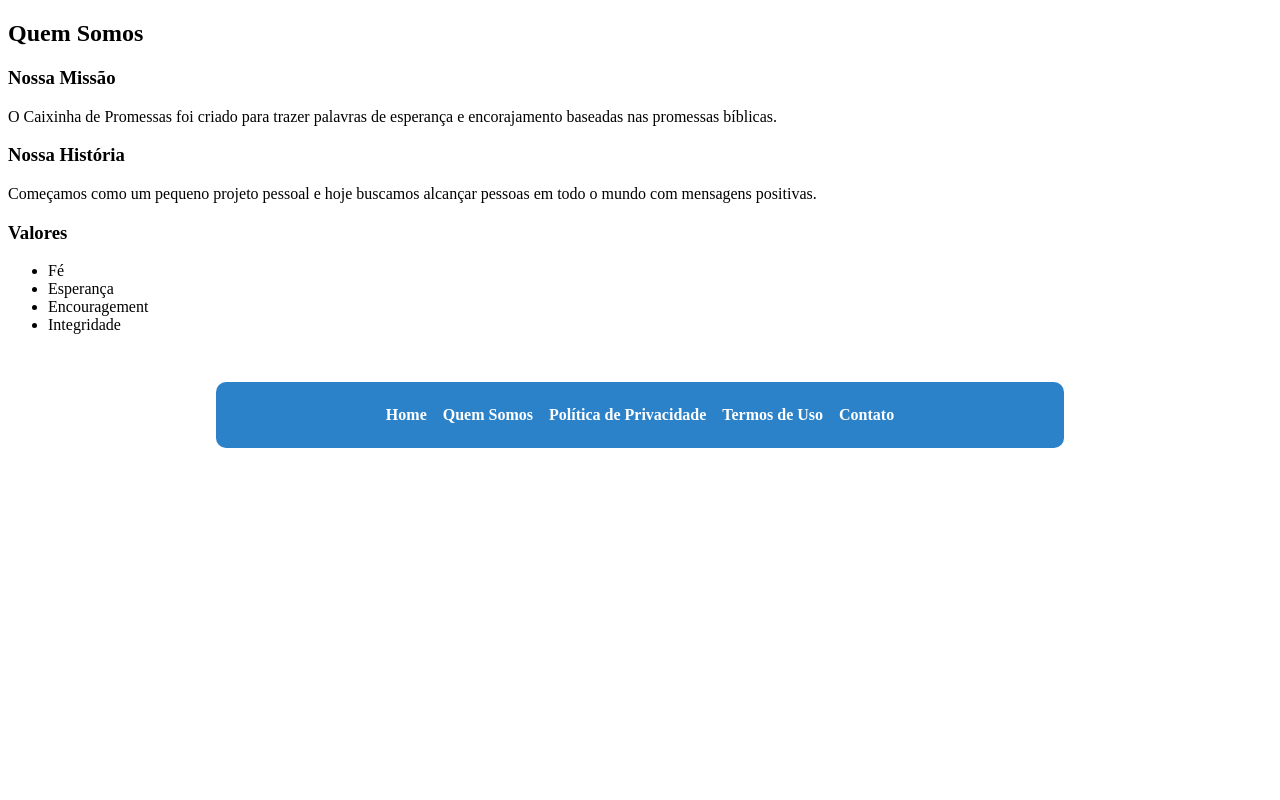
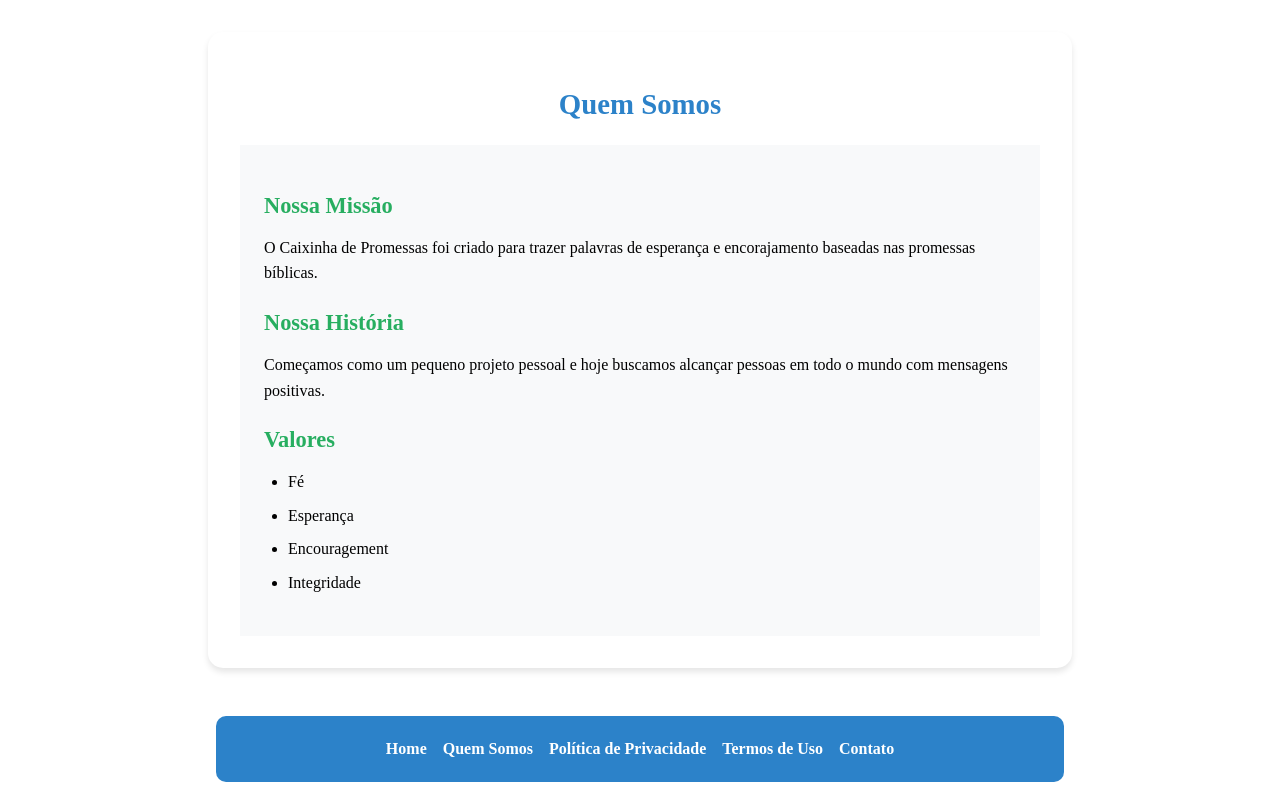
Before and after one commit to Vlaneves/caixinha-promessas, a Flask app: page /quem-somos in a window 1280 px wide. Run offline with Flask 3, Linux system fonts and the light colour scheme.

Commit message:
Update quem-somos.html
atualização Quem Somos

```diff
--- a/templates/quem-somos.html
+++ b/templates/quem-somos.html
@@ -3,12 +3,10 @@
 {% block title %}Quem Somos{% endblock %}
 
 {% block content %}
-<div class="content-container">
-    <div class="title-box">
-        <h2>Quem Somos</h2>
-    </div>
+<div class="content-page">
+    <h2>Quem Somos</h2>
 
-    <div class="card" data-color="amarelo">
+    <div class="card" style="background-color: #f8f9fa; padding: 1.5rem;">
         <h3>Nossa Missão</h3>
         <p>O Caixinha de Promessas foi criado para trazer palavras de esperança e encorajamento baseadas nas promessas bíblicas.</p>
 
```
